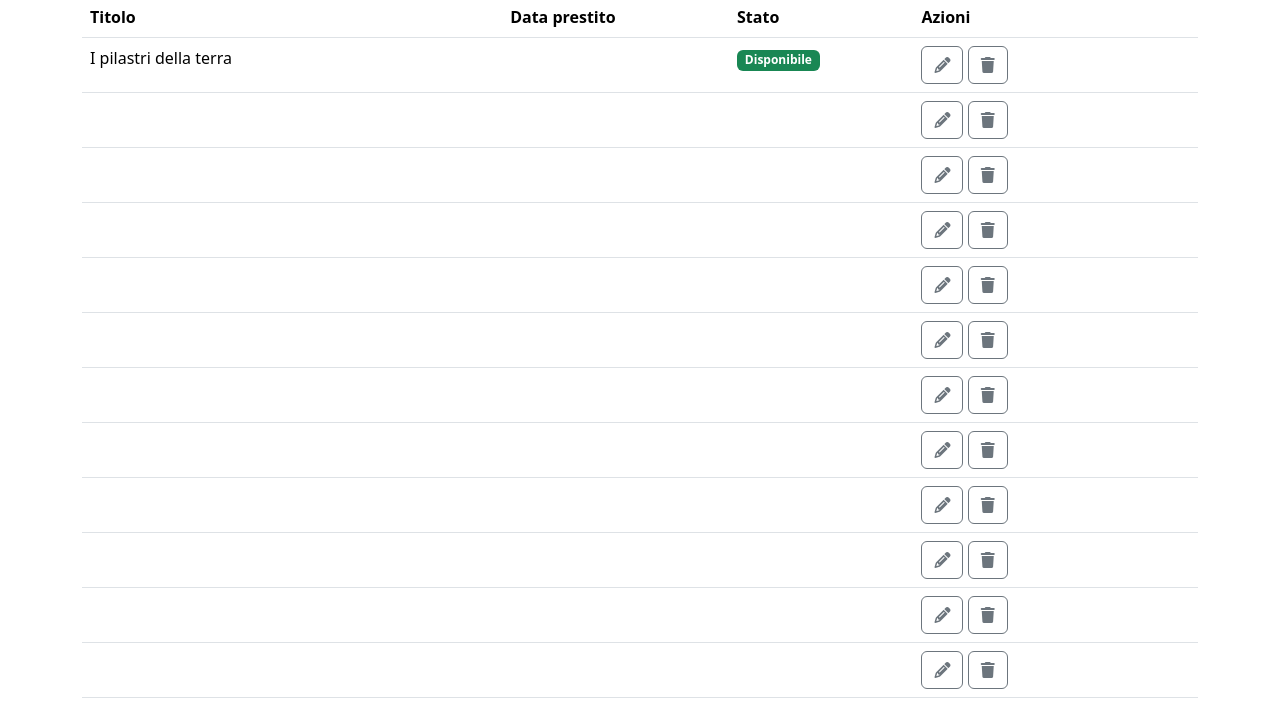
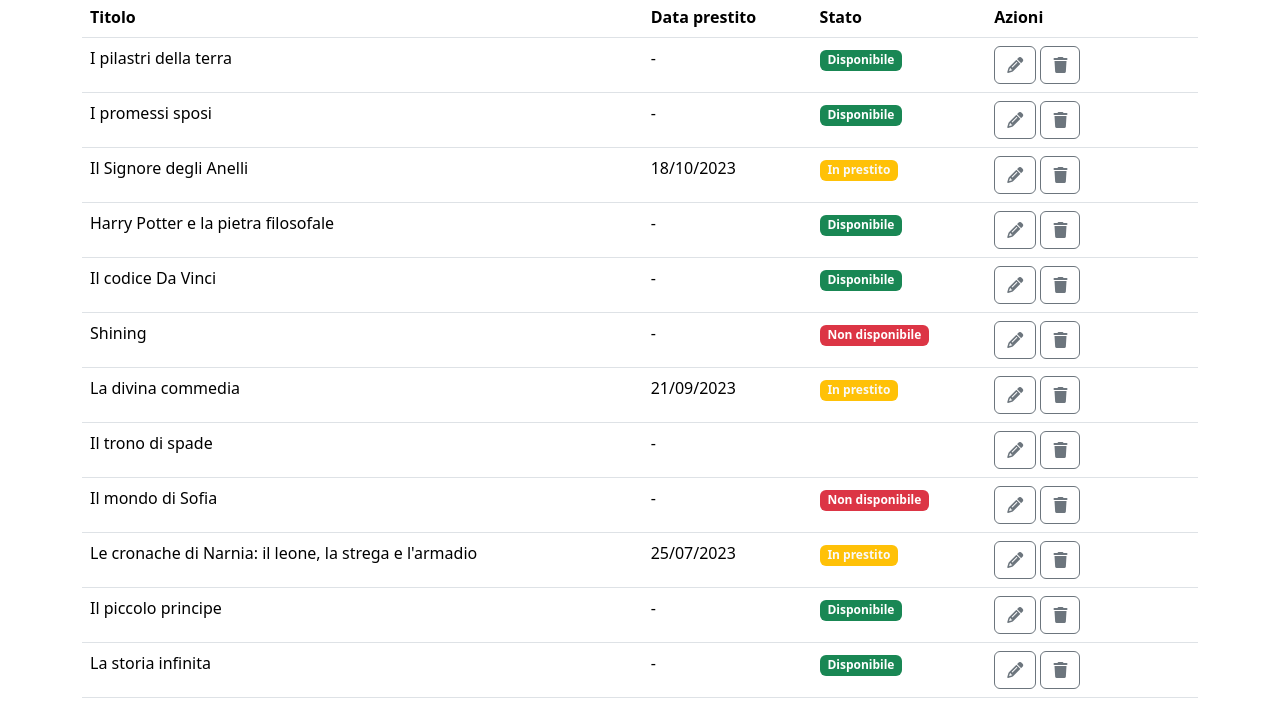
Before and after one commit to FrancescoSls97/html-css-bootstrap-dashboard, a plain HTML site: page index.html in a window 1280 px wide. Shown: the part 183-897 px from the top of the page. Drawn offline with nearby package versions, Linux system fonts and the light colour scheme.

Commit message:
complete table

```diff
--- a/index.html
+++ b/index.html
@@ -68,21 +68,66 @@
                     </tr>
                     <tr>
                         <td>I pilastri della terra</td>
-                        <td><data value="-"></data></td>
+                        <td>-</td>
                         <td><span class="badge text-bg-success">Disponibile</span></td>
                         <td><button type="button" class="btn btn-outline-secondary"><a href="#"><i class="fa fa-pencil text-secondary"></i></a></button> <button type="button" class="btn btn-outline-secondary"><a href="#"><i><i class="fa fa-trash text-secondary"></i></i></a></button></td>
                     </tr>
                     <tr>
-                        <td></td>
-                        <td><data value=""></data></td>
-                        <td><span class="badge"></span></td>
+                        <td>I promessi sposi</td>
+                        <td>-</td>
+                        <td><span class="badge text-bg-success">Disponibile</span></td>
                         <td><button type="button" class="btn btn-outline-secondary"><a href="#"><i
                                         class="fa fa-pencil text-secondary"></i></a></button> <button type="button"
                                 class="btn btn-outline-secondary"><a href="#"><i><i class="fa fa-trash text-secondary"></i></i></a></button></td>
                     </tr>
                     <tr>
-                        <td></td>
-                        <td><data value=""></data></td>
+                        <td>Il Signore degli Anelli</td>
+                        <td>18/10/2023</time></td>
+                        <td><span class="badge bg-warning text-light">In prestito</span></td>
+                        <td><button type="button" class="btn btn-outline-secondary"><a href="#"><i
+                                        class="fa fa-pencil text-secondary"></i></a></button> <button type="button"
+                                class="btn btn-outline-secondary"><a href="#"><i><i class="fa fa-trash text-secondary"></i></i></a></button>
+                        </td>
+                    </tr>
+                    <tr>
+                        <td>Harry Potter e la pietra filosofale</td>
+                        <td>-</td>
+                        <td><span class="badge text-bg-success">Disponibile</span></td>
+                        <td><button type="button" class="btn btn-outline-secondary"><a href="#"><i
+                                        class="fa fa-pencil text-secondary"></i></a></button> <button type="button"
+                                class="btn btn-outline-secondary"><a href="#"><i><i class="fa fa-trash text-secondary"></i></i></a></button>
+                        </td>
+                    </tr>
+                    <tr>
+                        <td>Il codice Da Vinci</td>
+                        <td>-</td>
+                        <td><span class="badge text-bg-success">Disponibile</span></td>
+                        <td><button type="button" class="btn btn-outline-secondary"><a href="#"><i
+                                        class="fa fa-pencil text-secondary"></i></a></button> <button type="button"
+                                class="btn btn-outline-secondary"><a href="#"><i><i class="fa fa-trash text-secondary"></i></i></a></button>
+                        </td>
+                    </tr>
+                    <tr>
+                        <td>Shining</td>
+                        <td>-</td>
+                        <td><span class="badge text-bg-danger">Non disponibile</span></span></td>
+                        <td><button type="button" class="btn btn-outline-secondary"><a href="#"><i
+                                        class="fa fa-pencil text-secondary"></i></a></button> <button type="button"
+                                class="btn btn-outline-secondary"><a href="#"><i><i class="fa fa-trash text-secondary"></i></i></a></button>
+                        </td>
+                    </tr>
+                    <tr>
+                        <td>La divina commedia</td>
+                        <td>21/09/2023</td>
+                        <td><span class="badge bg-warning text-light">In prestito</span></td>
+                        <td><button type="button" class="btn btn-outline-secondary"><a href="#"><i
+                                        class="fa fa-pencil text-secondary"></i></a></button> <button type="button"
+                                class="btn btn-outline-secondary"><a href="#"><i><i class="fa fa-trash text-secondary"></i></i></a></button>
+                        </td>
+                    </tr>
+                    <tr>
+                        <td>Il trono di spade</td>
+                        <td>-</td>
                         <td><span class="badge"></span></td>
                         <td><button type="button" class="btn btn-outline-secondary"><a href="#"><i
                                         class="fa fa-pencil text-secondary"></i></a></button> <button type="button"
@@ -90,81 +135,36 @@
                         </td>
                     </tr>
                     <tr>
-                        <td></td>
-                        <td><data value=""></data></td>
-                        <td><span class="badge"></span></td>
+                        <td>Il mondo di Sofia</td>
+                        <td>-</td>
+                        <td><span class="badge text-bg-danger">Non disponibile</span></td>
                         <td><button type="button" class="btn btn-outline-secondary"><a href="#"><i
                                         class="fa fa-pencil text-secondary"></i></a></button> <button type="button"
                                 class="btn btn-outline-secondary"><a href="#"><i><i class="fa fa-trash text-secondary"></i></i></a></button>
                         </td>
                     </tr>
                     <tr>
-                        <td></td>
-                        <td><data value=""></data></td>
-                        <td><span class="badge"></span></td>
+                        <td>Le cronache di Narnia: il leone, la strega e l'armadio</td>
+                        <td>25/07/2023</td>
+                        <td><span class="badge bg-warning text-light">In prestito</span></td>
                         <td><button type="button" class="btn btn-outline-secondary"><a href="#"><i
                                         class="fa fa-pencil text-secondary"></i></a></button> <button type="button"
                                 class="btn btn-outline-secondary"><a href="#"><i><i class="fa fa-trash text-secondary"></i></i></a></button>
                         </td>
                     </tr>
                     <tr>
-                        <td></td>
-                        <td><data value=""></data></td>
-                        <td><span class="badge"></span></td>
+                        <td>Il piccolo principe</td>
+                        <td>-</td>
+                        <td><span class="badge text-bg-success">Disponibile</span></td>
                         <td><button type="button" class="btn btn-outline-secondary"><a href="#"><i
                                         class="fa fa-pencil text-secondary"></i></a></button> <button type="button"
                                 class="btn btn-outline-secondary"><a href="#"><i><i class="fa fa-trash text-secondary"></i></i></a></button>
                         </td>
                     </tr>
                     <tr>
-                        <td></td>
-                        <td><data value=""></data></td>
-                        <td><span class="badge"></span></td>
-                        <td><button type="button" class="btn btn-outline-secondary"><a href="#"><i
-                                        class="fa fa-pencil text-secondary"></i></a></button> <button type="button"
-                                class="btn btn-outline-secondary"><a href="#"><i><i class="fa fa-trash text-secondary"></i></i></a></button>
-                        </td>
-                    </tr>
-                    <tr>
-                        <td></td>
-                        <td><data value=""></data></td>
-                        <td><span class="badge"></span></td>
-                        <td><button type="button" class="btn btn-outline-secondary"><a href="#"><i
-                                        class="fa fa-pencil text-secondary"></i></a></button> <button type="button"
-                                class="btn btn-outline-secondary"><a href="#"><i><i class="fa fa-trash text-secondary"></i></i></a></button>
-                        </td>
-                    </tr>
-                    <tr>
-                        <td></td>
-                        <td><data value=""></data></td>
-                        <td><span class="badge"></span></td>
-                        <td><button type="button" class="btn btn-outline-secondary"><a href="#"><i
-                                        class="fa fa-pencil text-secondary"></i></a></button> <button type="button"
-                                class="btn btn-outline-secondary"><a href="#"><i><i class="fa fa-trash text-secondary"></i></i></a></button>
-                        </td>
-                    </tr>
-                    <tr>
-                        <td></td>
-                        <td><data value=""></data></td>
-                        <td><span class="badge"></span></td>
-                        <td><button type="button" class="btn btn-outline-secondary"><a href="#"><i
-                                        class="fa fa-pencil text-secondary"></i></a></button> <button type="button"
-                                class="btn btn-outline-secondary"><a href="#"><i><i class="fa fa-trash text-secondary"></i></i></a></button>
-                        </td>
-                    </tr>
-                    <tr>
-                        <td></td>
-                        <td><data value=""></data></td>
-                        <td><span class="badge"></span></td>
-                        <td><button type="button" class="btn btn-outline-secondary"><a href="#"><i
-                                        class="fa fa-pencil text-secondary"></i></a></button> <button type="button"
-                                class="btn btn-outline-secondary"><a href="#"><i><i class="fa fa-trash text-secondary"></i></i></a></button>
-                        </td>
-                    </tr>
-                    <tr>
-                        <td></td>
-                        <td><data value=""></data></td>
-                        <td><span class="badge"></span></td>
+                        <td>La storia infinita</td>
+                        <td>-</td>
+                        <td><span class="badge text-bg-success">Disponibile</span></td>
                         <td><button type="button" class="btn btn-outline-secondary"><a href="#"><i
                                         class="fa fa-pencil text-secondary"></i></a></button> <button type="button"
                                 class="btn btn-outline-secondary"><a href="#"><i><i class="fa fa-trash text-secondary"></i></i></a></button>
```
